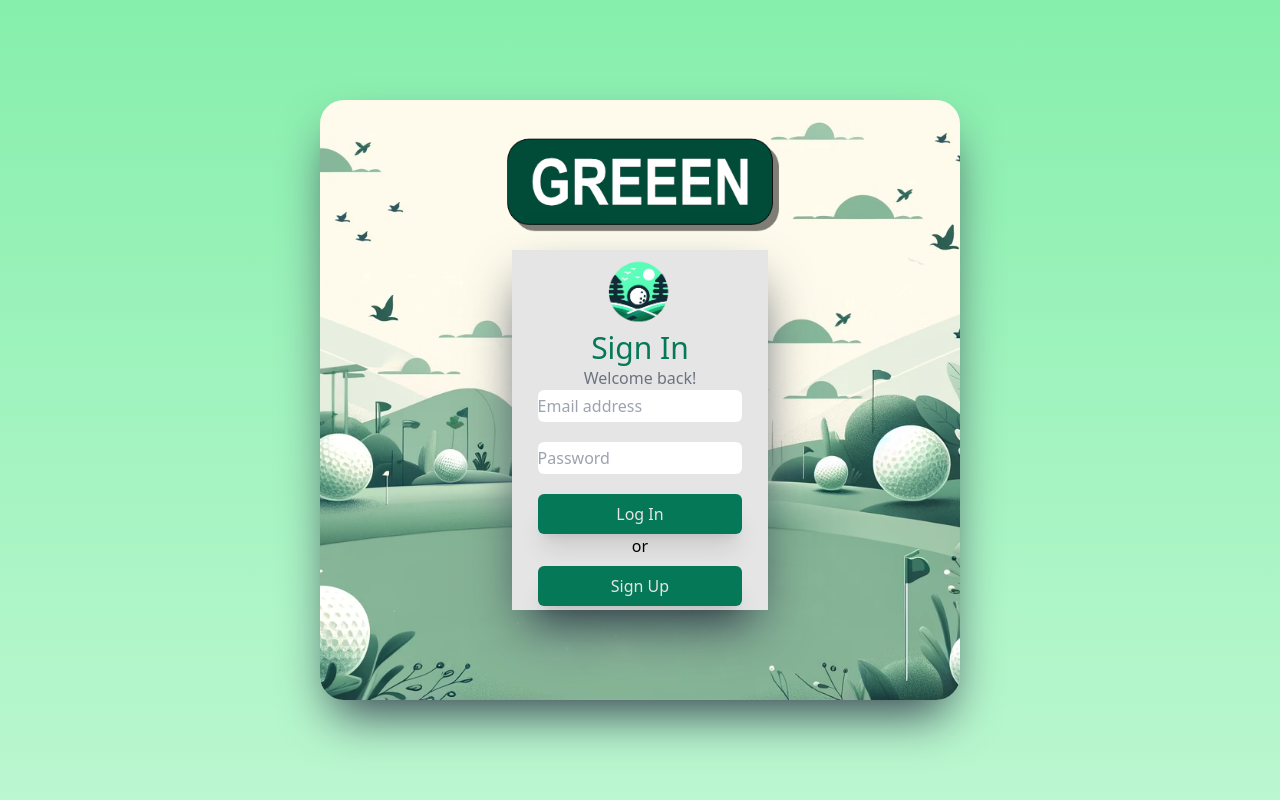
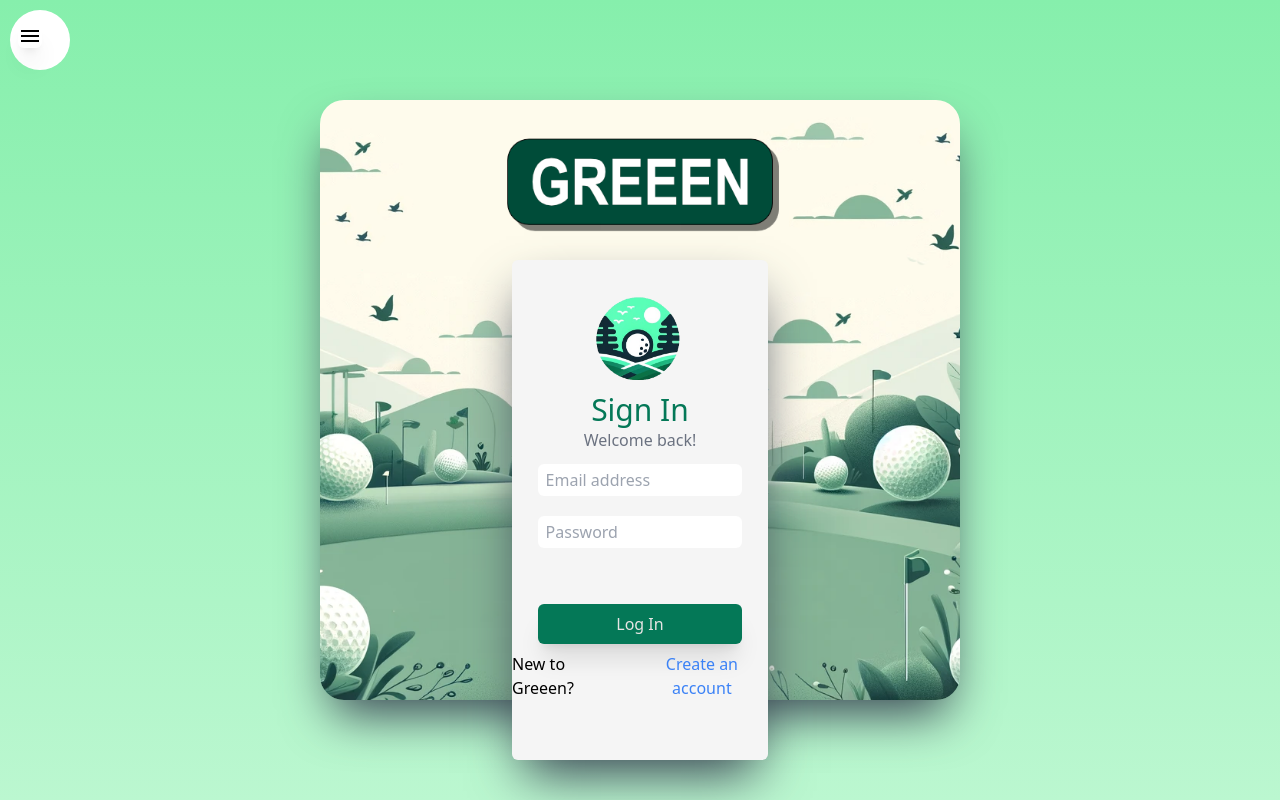
Before and after one commit to kwu268/green-app, a React (Create React App) app in the folder front/: page /sign-in in a window 1280 px wide. Built offline with nearby package versions, Linux system fonts and the light colour scheme; no server answers.

Commit message:
- made padding and margin changes to log in/sign up page
- created new navbar with animation

- created profile page strucutre

```diff
--- a/front/package.json
+++ b/front/package.json
@@ -13,6 +13,7 @@
     "@testing-library/user-event": "^13.5.0",
     "axios": "^1.6.5",
     "dotenv": "^16.3.1",
+    "framer-motion": "^11.0.3",
     "react": "^18.2.0",
     "react-dom": "^18.2.0",
     "react-router-dom": "^6.21.3",
--- a/front/src/App.js
+++ b/front/src/App.js
@@ -10,21 +10,21 @@ import HomePage from "./pages/HomePage.js";
 import Navbar from "./components/Navbar.js";
 function App() {
   const [viewType, setViewType] = useState("grid");
-  const [isSignedIn, setIsSignedIn] = useState(false);
+  const [isSignedIn, setIsSignedIn] = useState(true);
 
 
 
   return (
-    <div className="">
+    <div className="bg-gradient-to-b from-green-300 to-green-200 w-screen min-h-screen h-auto flex flex-col">
       {isSignedIn && <Navbar/>}
-      <BrowserRouter>
+
         <Routes>
           <Route path="/sign-in" element={<SignInPage />} />
           <Route path="/account-created" element={<AccountCreatedPage />} />
           <Route path="/home" element={<HomePage/>} />
           <Route path="/profile" element={<ProfilePage />} />
         </Routes>
-      </BrowserRouter>
+
     </div>
 
     // <div>
--- a/front/src/components/LoginForm.js
+++ b/front/src/components/LoginForm.js
@@ -43,17 +43,17 @@ function LoginForm() {
   }
 
   return (
-  <div className="flex flex-col  items-center  w-full h-5/6 ">
+  <div className="flex flex-col  items-center  w-full  ">
     <div className=" text-center h-1/3  flex flex-col  w-4/5 ">
       <div className=" text-center text-3xl font-medium text-emerald-700">Sign In</div>
-      <p className=" text-gray-500">Welcome back!</p>
+      <p className=" text-gray-500 pb-3">Welcome back!</p>
     </div>
     <form
         className="flex flex-col w-4/5 gap-5 "
         onSubmit={submitLoginRequest}
       >
-        <input className=" py-1 rounded-md" type="text" placeholder={`Email address`} />
-        <input className="py-1 rounded-md" type="password" placeholder={`Password`} />
+        <input className="px-2 py-1 rounded-md" type="text" placeholder={`Email address`} />
+        <input className="mb-9 px-2 py-1 rounded-md" type="password" placeholder={`Password`} />
         <button className=" px-4 py-2 text-stone-200 font-medium rounded-md w-full shadow-xl bg-emerald-700 hover:bg-emerald-400" type="submit">{`Log In`}</button>
       </form>
   </div>
--- a/front/src/components/Navbar.js
+++ b/front/src/components/Navbar.js
@@ -1,54 +1,117 @@
-import * as React from 'react';
-import { styled, alpha } from '@mui/material/styles';
-import AppBar from '@mui/material/AppBar';
-import Box from '@mui/material/Box';
-import Toolbar from '@mui/material/Toolbar';
-import IconButton from '@mui/material/IconButton';
-import Typography from '@mui/material/Typography';
-import InputBase from '@mui/material/InputBase';
-import MenuIcon from '@mui/icons-material/Menu';
-import SearchIcon from '@mui/icons-material/Search';
-import GolfCourseIcon from '@mui/icons-material/GolfCourse';
+import React, { useState } from "react";
+import { motion } from "framer-motion";
+import { Link } from "react-router-dom";
+import MenuIcon from "@mui/icons-material/Menu";
+import CloseIcon from "@mui/icons-material/Close";
+import HomeIcon from '@mui/icons-material/Home';
+import AccountCircleIcon from '@mui/icons-material/AccountCircle';
 import SettingsIcon from '@mui/icons-material/Settings';
-import { Button } from '@mui/material';
-
-
 
 export default function Navbar() {
+  const [show, setShow] = useState(false);
+  const variants = {
+    open: (height = 1000) => ({
+      clipPath: `circle(${height * 2 + 200}px at 30px 40px)`,
+      transition: {
+        type: "spring",
+        stiffness: 20,
+        restDelta: 2,
+      },
+    }),
+    closed: {
+      clipPath: "circle(30px at 40px 40px)",
+      transition: {
+        delay: 0.2,
+        type: "spring",
+        stiffness: 400,
+        damping: 40,
+      },
+    },
+  };
+
+  const variants_items = {
+    open: {
+      opacity: 1,
+      x: 0,
+      transition: {
+        ease: "easeInOut",
+        duration: 0.6,
+      },
+    },
+    closed: {
+      opacity: 0,
+      x: -50,
+      transition: {
+        ease: "easeOut",
+        damping: 30,
+        duration: 1,
+        staggerChildren: 0.05,
+        staggerDirection: -1,
+      },
+    },
+  };
+
   return (
-    <AppBar className='fixed left-0 w-nav h-full '>
-      <Toolbar className='bg-green-300 flex flex-col justify-start h-full '>
-        <div className='flex'>
+    <div className="fixed ">
+      <motion.nav
+        animate={show ? "open" : "closed"}
+        variants={variants}
+        transition={{ duration: 0.5 }}
+        initial="closed"
+        className=" top-0 left-0 bottom-0 fixed w-[245px] "
+      >
+        {/* inner nav */}
+        <div className=" absolute top-0 left-0 bottom-0 w-full bg-white ">
+          <motion.ul className="flex flex-col mt-20 gap-2" variants={variants_items}>
+            {/* Wrap each Link with motion.li and apply the itemVariants */}
+            <motion.li
+              variants={variants_items}
+              whileHover={{ scale: 1.1 }}
+              whileTap={{ scale: 0.95 }}
+              className="flex items-center w-full pl-4 gap-2 "
+            >
+              <HomeIcon/>
+              <Link to="/home" className="block py-2 w-full rounded-md ">
+                Home
+              </Link>
+            </motion.li>
+            <motion.li
+              variants={variants_items}
+              whileHover={{ scale: 1.1 }}
+              whileTap={{ scale: 0.95 }}
+              className="flex items-center w-full pl-4 gap-2"
+            >
+              <AccountCircleIcon/>
+              <Link to="/profile" className="block py-2 w-full">
+                Profile
+              </Link>
+            </motion.li>
+            <motion.li
+              variants={variants_items}
+              whileHover={{ scale: 1.1 }}
+              whileTap={{ scale: 0.95 }}
+              className="flex items-center w-full pl-4 gap-2 "
+            >
+              <SettingsIcon/>
+              <button className="w-full py-2 text-start">Settings</button>
+            </motion.li>
+          </motion.ul>
+        </div>
+      </motion.nav>
 
-          <IconButton
-              size="large"
-              edge="start"
-              color="inherit"
-              aria-label="open drawer"
-            >
-              <div className='flex justify-center '>
-                <div className='text-lg font-semibold '>Green</div>
-                <GolfCourseIcon className='w-1/2'/>
-              </div>
-            </IconButton>
-          </div>
-
-
-            <Button>
-              <SearchIcon className=' text-white' />
-            </Button>
-
-
-
-
-          <div className="mt-auto">
-            <Button>
-              <SettingsIcon className='text-white'/>
-            </Button>
-          </div>
-
-
-        </Toolbar>
-      </AppBar>
+      <motion.button
+        className="fixed left-[1.43%] top-[2.8%]  font-medium  rounded-md  shadow-xl text-black border-white bg-white "
+        onClick={() => {
+          setShow(!show);
+        }}
+        whileHover={{ scale: 1.1 }}
+        whileTap={{ scale: 0.9 }}
+        initial={{ opacity: 0 }} // Start with an opacity of 0 (completely transparent)
+        animate={{ opacity: 1 }} // End with an opacity of 1 (fully visible)
+        transition={{ duration: 1.5 }}
+      >
+        {!show ? <MenuIcon /> : <CloseIcon />}
+      </motion.button>
+    </div>
   );
 }
--- a/front/src/components/Profile.js
+++ b/front/src/components/Profile.js
@@ -4,10 +4,13 @@ import ProfileUserInfo from './ProfileUserInfo.js';
 
 function Profile() {
   return (
-    <div className='flex justify-center gap-32 items-center' >
+    <div className='flex gap-32  items-center border-2 border-purple-500' >
 
-        <div className='my-5'>
-          <AvatarInfo/>
+        <div className='my-5 flex flex-col w-full h-full'>
+          <div className='fixed top-36 left-72 border-2 border-green-800 rounded-full p-2 bg-white'>
+            <AvatarInfo/>
+          </div>
+          Kelvin
         </div>
 
 
--- a/front/src/index.js
+++ b/front/src/index.js
@@ -1,12 +1,13 @@
 import React from 'react';
 import ReactDOM from 'react-dom/client';
 import App from './App';
+import { BrowserRouter } from 'react-router-dom';
 
 const root = ReactDOM.createRoot(document.getElementById('root'));
 root.render(
-  <React.StrictMode>
+  <BrowserRouter>
     <App />
-  </React.StrictMode>
+  </BrowserRouter>
 );
 
 // If you want to start measuring performance in your app, pass a function
--- a/front/src/pages/SignInPage.js
+++ b/front/src/pages/SignInPage.js
@@ -11,57 +11,40 @@ function SignInPage() {
 
   return (
     <div className='flex justify-center items-center h-screen  bg-gradient-to-b from-green-300 to-green-200'>
-      <div className="w-2/4 h-3/4 flex flex-col justify bg-green-banner bg-cover bg-center rounded-3xl shadow-2xl shadow-gray-700 ">
-        <div className='h-1/4'></div>
-        <div className='h-3/5 w-full flex justify-center'>
-          <div className='w-2/5 h-full flex-col flex  bg-neutral-200 shadow-2xl shadow-gray-700 '>
-            <img src={logo} className='object-scale-down h-1/5 mt-2' alt="Greeen Logo"/>
+      <div className="w-2/4 h-3/4 flex flex-col justify bg-green-banner bg-cover bg-center rounded-3xl shadow-2xl shadow-gray-700 items-center">
+          <div className='h-[500px] mt-40 flex  w-2/5  flex-col    bg-neutral-100 shadow-2xl shadow-gray-700 rounded-md '>
+            <img src={logo} className='object-scale-down h-1/5 mt-8 ' alt="Greeen Logo "/>
+            <div className=''>
               {isLoginForm && (
-            <div className='w-full h-full flex flex-col items-center'>
+              <div className='w-full  flex flex-col items-center'>
                 <LoginForm />
-              <div className='flex flex-col w-full items-center mb-7 gap-2'>
-                or
-                <button className="font-medium text-stone-200 w-4/5 px-4 py-2 rounded-md  shadow-xl bg-emerald-700 hover:bg-emerald-400" type="submit" onClick={() => {
+                <div className='flex py-2'>
+                  New to Greeen?
+                  <button className="pl-2 font-medium text-blue-500   " type="submit" onClick={() => {
                       setLoginForm(false)
                       setSignUpForm(true)
-                }}>Sign Up
+                    }}>Create an account
                   </button>
                 </div>
 
               </div>) }
               {isSignUpForm &&
-            <div className='flex flex-col w-full items-center mb-7 gap-2'>
+              <div className='flex flex-col w-full items-center '>
                 <CreateAccountForm />
+                <div className='flex py-2'>
                   Have an account?
-              <button className="font-medium text-stone-200 w-4/5 px-4 py-2 rounded-md  shadow-xl bg-emerald-700 hover:bg-emerald-400" type="submit" onClick={() => {
+                  <button className="pl-2 font-medium text-blue-500   " type="submit" onClick={() => {
                       setLoginForm(true)
                       setSignUpForm(false)
                     }}>Log in
                   </button>
-            </div> }
-          </div>
                 </div>
 
-        {/* <img src='../images/banner.png'/>
-        <div className='w-1/3 '>
-          <div className='h-full border-pink-500 border-2 flex flex-col items-end justify-center'>
-            <button className='w-1/4 h-7 border-2 bg-violet-300 rounded-md' onClick={() => {
-              setLoginForm(true)
-              setSignUpForm(false)
-            }}>
-              Log In
-            </button>
-            <button className='w-1/4 h-7 border-2 bg-violet-300 rounded-md' onClick={() => {
-              setLoginForm(false)
-              setSignUpForm(true)
-            }}>Sign Up</button>
               </div>
+              }
             </div>
-        <div className='border-green-500 border-2 w-2/3 flex-col flex items-center '>
-            <div className='border-orange-500 border-2 h-2/5'>LOGO</div>
-            {isLoginForm && <LoginForm /> }
-            {isSignUpForm && <CreateAccountForm /> }
-          </div> */}
+
+          </div>
       </div>
     </div>
   )
```
Also changed, not shown: front/src/components/CreateAccountForm.js (+6 -6 lines), front/src/components/GameDataGrid.js (+5 -6 lines), front/src/pages/HomePage.js (+7 -3 lines), front/src/pages/ProfilePage.js (+141 -59 lines), 1 other file (tests, documents, lock files or other folders). Lines whose indentation alone changed are shown as unchanged.
